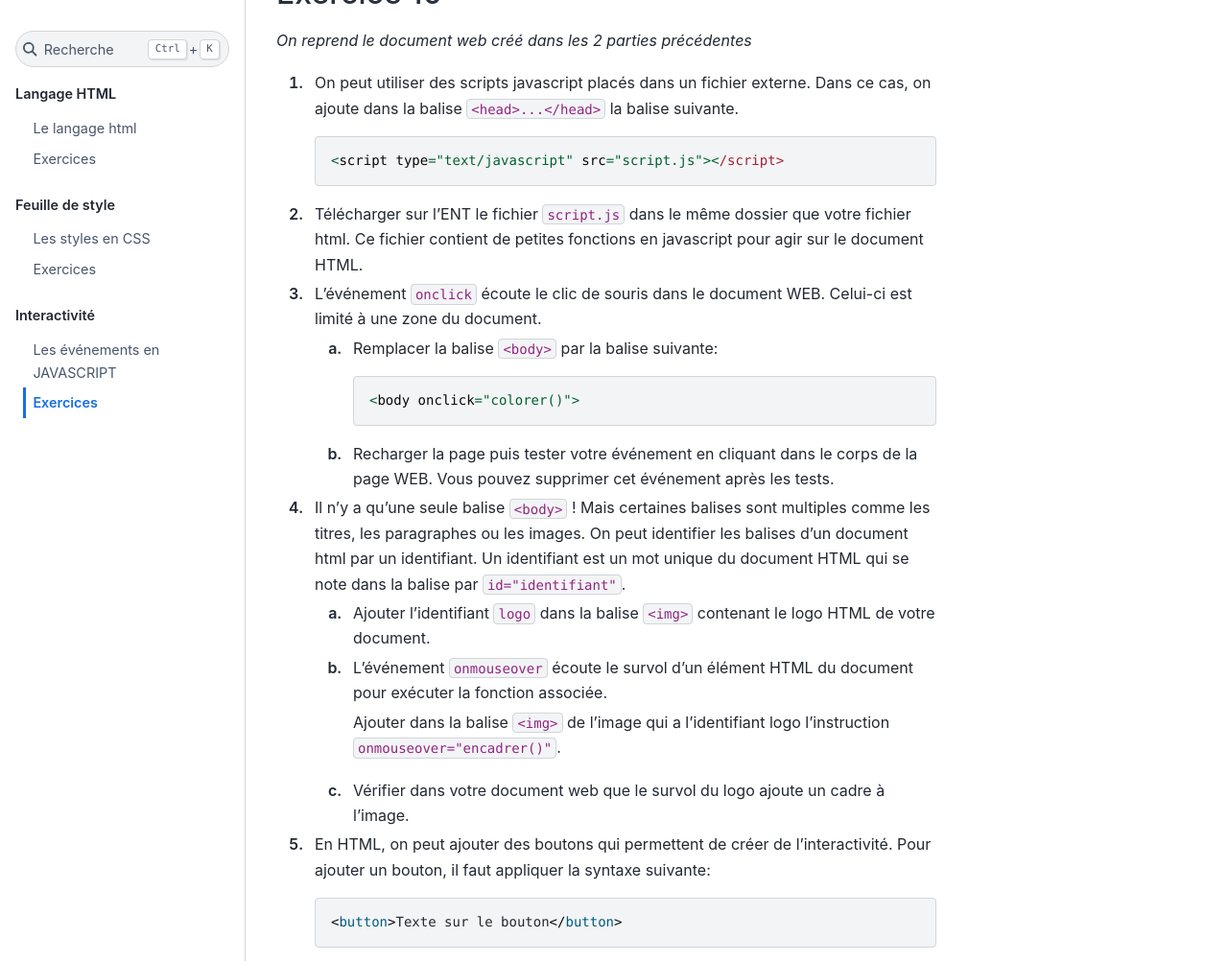
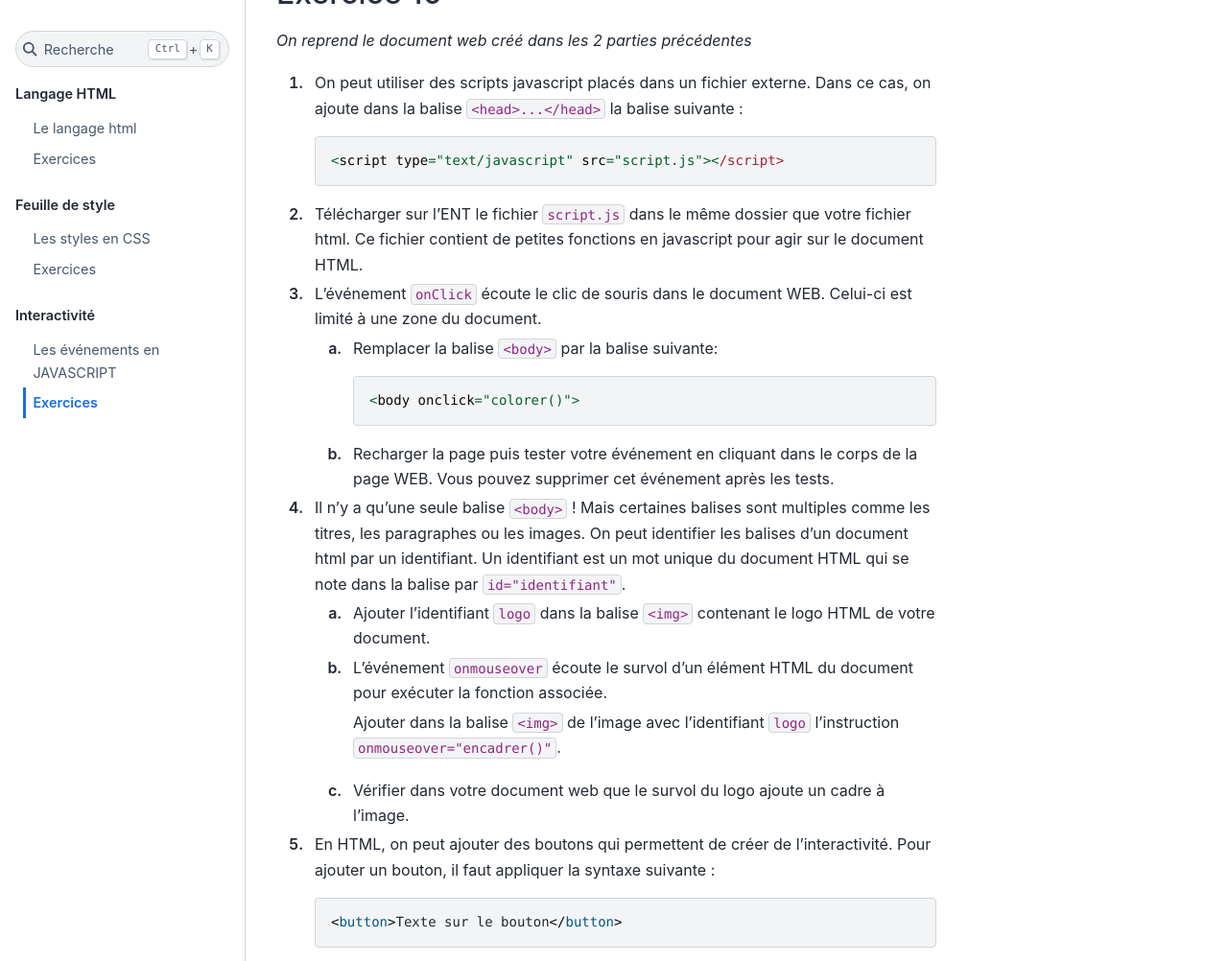
Before and after one commit to ychistel/1nsi_ihm_web, a Sphinx documentation site: the page built from source/content/exercice_3.rst, in a window 1280 px wide and 1400 px high, scrolled down 1471 px. Shown: the part 157-1159 px from the top of the window at 96% size. Built offline with Sphinx 7.4.7 and the Sphinx Book theme 1.1.4, drawn with Linux system fonts in a browser that asks for light colours; some of the changed text lies outside the part shown.

Commit message:
correction de coquilles

```diff
--- a/source/content/exercice_3.rst
+++ b/source/content/exercice_3.rst
@@ -13,7 +13,7 @@
 
             alert('mon premier script');
 
-        Placer ce script entre les balises "javascript" de votre document puis actualiser la page web.
+        Placer ce script entre les balises ``javascript`` de votre document puis actualiser la page web.
 
     #.  On propose de compléter le script précédent avec l'instruction:
 
@@ -44,7 +44,7 @@
         c.  Compléter le script avec une troisième ligne de code pour afficher le nom en console.
         d.  On peut améliorer l'affichage en concaténant la variable ``nom`` et un texte grâce au signe d'addition.
 
-            Ajouter le texte ``Votre nom est `` pour obtenir l'affichage d'alerte ci-dessous.
+            Ajouter le texte ``Votre nom est`` pour obtenir l'affichage d'alerte ci-dessous.
 
             .. figure:: ../img/alert_nom.png
                 :alt: image
@@ -56,7 +56,7 @@
 
     *On reprend le document web créé dans les 2 parties précédentes*
 
-    #.  On peut utiliser des scripts javascript placés dans un fichier externe. Dans ce cas, on ajoute dans la balise ``<head>...</head>`` la balise suivante.
+    #.  On peut utiliser des scripts javascript placés dans un fichier externe. Dans ce cas, on ajoute dans la balise ``<head>...</head>`` la balise suivante :
 
         .. code-block:: javascript
 
@@ -64,7 +64,7 @@
 
     #.  Télécharger sur l'ENT le fichier ``script.js`` dans le même dossier que votre fichier html. Ce fichier contient de petites fonctions en javascript pour agir sur le document HTML.
 
-    #.  L'événement ``onclick`` écoute le clic de souris dans le document WEB. Celui-ci est limité à une zone du document.
+    #.  L'événement ``onClick`` écoute le clic de souris dans le document WEB. Celui-ci est limité à une zone du document.
 
         a.  Remplacer la balise ``<body>`` par la balise suivante:
 
@@ -74,25 +74,25 @@
 
         b.  Recharger la page puis tester votre événement en cliquant dans le corps de la page WEB. Vous pouvez supprimer cet événement après les tests.
 
-    #.  Il n'y a qu’une seule balise ``<body>`` ! Mais certaines balises sont multiples comme les titres, les paragraphes ou les images. On peut identifier les balises d'un document html par un identifiant. Un identifiant est un mot unique du document HTML qui se note dans la balise par ``id="identifiant"``.
+    #.  Il n'y a qu'une seule balise ``<body>`` ! Mais certaines balises sont multiples comme les titres, les paragraphes ou les images. On peut identifier les balises d'un document html par un identifiant. Un identifiant est un mot unique du document HTML qui se note dans la balise par ``id="identifiant"``.
 
-        a.  Ajouter l’identifiant ``logo`` dans la balise ``<img>`` contenant le logo HTML de votre document.
-        b.  L'événement ``onmouseover`` écoute le survol d’un élément HTML du document pour exécuter la fonction associée.
+        a.  Ajouter l'identifiant ``logo`` dans la balise ``<img>`` contenant le logo HTML de votre document.
+        b.  L'événement ``onmouseover`` écoute le survol d'un élément HTML du document pour exécuter la fonction associée.
 
-            Ajouter dans la balise ``<img>`` de l’image qui a l’identifiant logo l'instruction ``onmouseover="encadrer()"``.
+            Ajouter dans la balise ``<img>`` de l'image avec l'identifiant ``logo`` l'instruction ``onmouseover="encadrer()"``.
 
         c.  Vérifier dans votre document web que le survol du logo ajoute un cadre à l'image.
 
-    #.  En HTML, on peut ajouter des boutons qui permettent de créer de l’interactivité. Pour ajouter un bouton, il faut appliquer la syntaxe suivante:
+    #.  En HTML, on peut ajouter des boutons qui permettent de créer de l'interactivité. Pour ajouter un bouton, il faut appliquer la syntaxe suivante :
 
         .. code-block:: html
 
             <button>Texte sur le bouton</button>
 
         a.  Ajouter dans votre document HTML un bouton avec l'identifiant ``btn`` et contenant le texte "Cliquer".
-        b.  Ajouter l’événement ``onClick`` sur le bouton en associant une instruction d’alerte qui affiche le message "Tu as cliqué sur le bouton !".
+        b.  Ajouter l'événement ``onClick`` sur le bouton en associant une instruction d'alerte qui affiche le message "Tu as cliqué sur le bouton !".
 
-    #.  Ouvrir avec l’éditeur notepad++ le fichier ``script.js``. Ce fichier contient des fonctions écrites en javascript qui vont nous servir de modèle.
+    #.  Ouvrir avec l'éditeur notepad++ le fichier ``script.js``. Ce fichier contient des fonctions écrites en javascript qui vont nous servir de modèle.
 
         a.  Compléter la fonction ``alerter`` pour afficher le message "Tu as cliqué sur le bouton !" puis associer cette fonction au bouton ``btn``.
 
```
Also changed, not shown: other parts of source/content/exercice_3.rst (+2 -2 lines).
